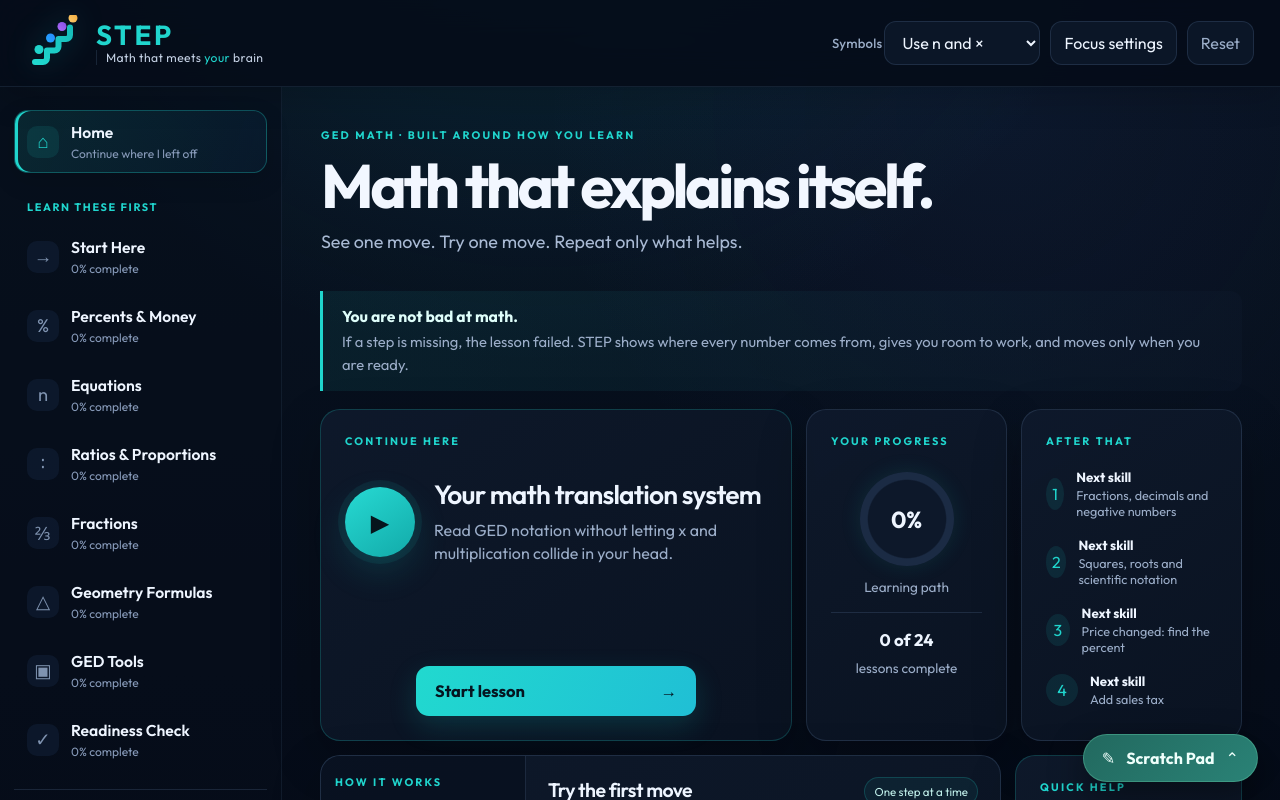
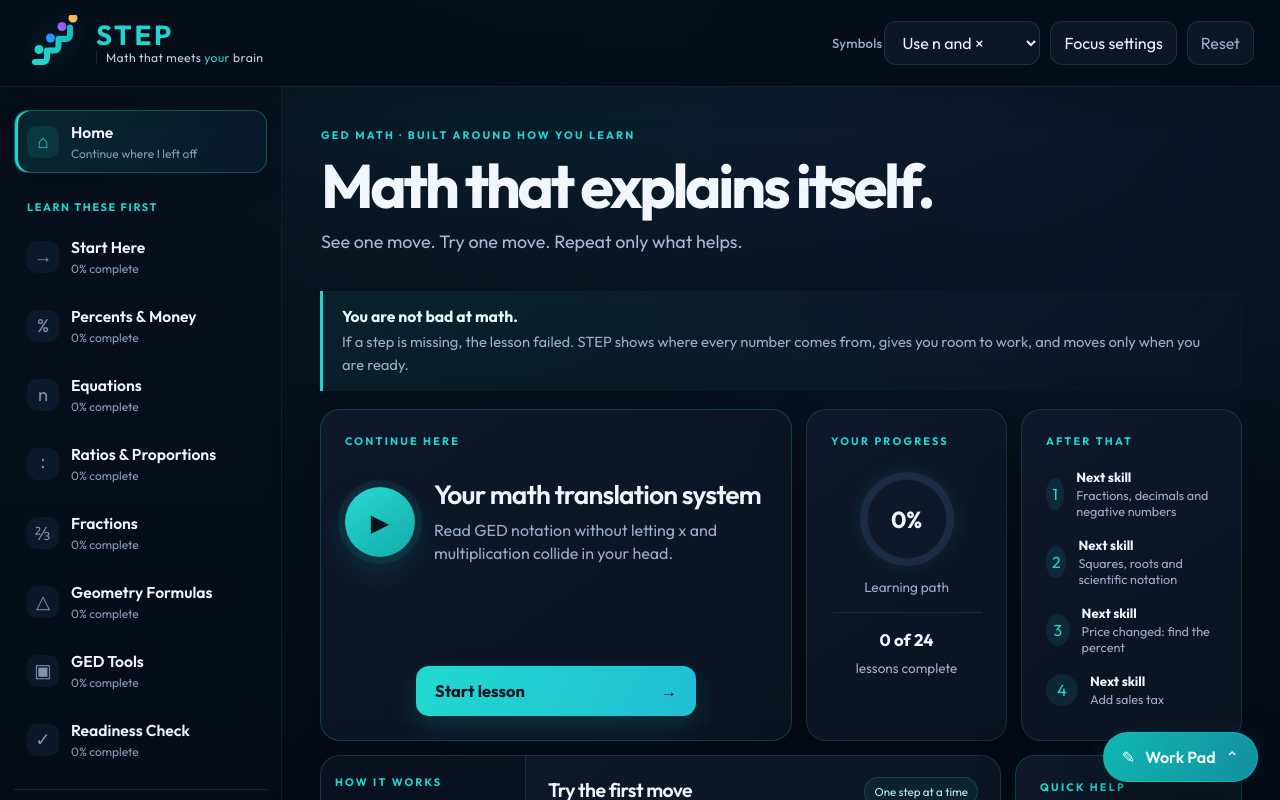
Before and after one commit to Kodaxadev/ged-math-path, a React (Vite) app: page / in a window 1280 px wide. Shown: the top 800 px of the page. Built offline with nearby package versions, Linux system fonts and the light colour scheme.

Commit message:
Align stable scratch pad with STEP dark brand

```diff
--- a/src/components/ScratchPad.tsx
+++ b/src/components/ScratchPad.tsx
@@ -9,12 +9,12 @@ const MAX_STROKES = 160;
 const MAX_POINTS_PER_STROKE = 900;
 const MIN_POINT_DISTANCE = 0.0025;
 
-const launch: CSSProperties = { position: 'fixed', right: 22, bottom: 18, zIndex: 20, display: 'flex', alignItems: 'center', gap: 11, border: '1px solid rgba(105,214,174,.34)', borderRadius: 999, padding: '13px 18px', minHeight: 48, background: 'linear-gradient(135deg, #22695f, #2a8276)', color: '#effffb', fontWeight: 650, boxShadow: '0 14px 36px rgba(0,0,0,.42)' };
-const panel: CSSProperties = { position: 'fixed', right: 12, bottom: 12, zIndex: 20, width: 'min(440px, calc(100vw - 24px))', maxHeight: 'calc(100dvh - 24px)', overflowY: 'auto', background: '#111826', border: '1px solid #263448', borderRadius: 16, boxShadow: '0 18px 48px rgba(0,0,0,.48)' };
-const head: CSSProperties = { display: 'flex', alignItems: 'center', justifyContent: 'space-between', padding: '13px 15px', borderBottom: '1px solid #263448' };
-const row: CSSProperties = { display: 'flex', gap: 8, padding: '10px 12px', borderBottom: '1px solid #263448', flexWrap: 'wrap' };
-const button: CSSProperties = { border: '1px solid #263448', background: 'transparent', color: '#c0cede', borderRadius: 8, padding: '9px 12px', minHeight: 44 };
-const selected: CSSProperties = { ...button, color: '#07130f', background: '#69d6ae', borderColor: '#69d6ae', fontWeight: 700 };
+const launch: CSSProperties = { position: 'fixed', right: 22, bottom: 18, zIndex: 20, display: 'flex', alignItems: 'center', gap: 10, border: '1px solid rgba(32,213,205,.32)', borderRadius: 999, padding: '13px 18px', minHeight: 50, background: 'linear-gradient(120deg, #11b7b2, #138f9f)', color: '#f2fffd', fontWeight: 600, boxShadow: '0 17px 42px rgba(0,0,0,.45), 0 0 22px rgba(32,213,205,.12)' };
+const panel: CSSProperties = { position: 'fixed', right: 12, bottom: 12, zIndex: 20, width: 'min(450px, calc(100vw - 24px))', maxHeight: 'calc(100dvh - 24px)', overflowY: 'auto', background: 'linear-gradient(150deg, #101d31, #081321)', border: '1px solid rgba(32,213,205,.2)', borderRadius: 20, boxShadow: '0 25px 68px rgba(0,0,0,.52)' };
+const head: CSSProperties = { display: 'flex', alignItems: 'center', justifyContent: 'space-between', gap: 12, padding: '14px 15px', borderBottom: '1px solid rgba(123,160,207,.14)' };
+const row: CSSProperties = { display: 'flex', gap: 8, padding: '10px 12px', borderBottom: '1px solid rgba(123,160,207,.12)', flexWrap: 'wrap' };
+const button: CSSProperties = { border: '1px solid rgba(123,160,207,.21)', background: 'rgba(19,34,57,.72)', color: '#c4d2e5', borderRadius: 11, padding: '9px 12px', minHeight: 44 };
+const selected: CSSProperties = { ...button, color: '#061720', background: '#20d5cd', borderColor: '#20d5cd', fontWeight: 600 };
 
 function saveLocal(key: string, value: string): boolean {
   try {
@@ -97,8 +97,8 @@ export function ScratchPad() {
   }
 
   function setPen(ctx: CanvasRenderingContext2D, isErase: boolean) {
-    ctx.strokeStyle = isErase ? '#f8f7f2' : '#152136';
-    ctx.fillStyle = isErase ? '#f8f7f2' : '#152136';
+    ctx.strokeStyle = isErase ? '#fbfaf5' : '#12233b';
+    ctx.fillStyle = isErase ? '#fbfaf5' : '#12233b';
     ctx.lineWidth = isErase ? 18 : 3;
     ctx.lineCap = 'round';
     ctx.lineJoin = 'round';
@@ -128,7 +128,7 @@ export function ScratchPad() {
     canvas.width = Math.max(1, Math.round(width * ratio));
     canvas.height = Math.max(1, Math.round(height * ratio));
     ctx.setTransform(ratio, 0, 0, ratio, 0, 0);
-    ctx.fillStyle = '#f8f7f2';
+    ctx.fillStyle = '#fbfaf5';
     ctx.fillRect(0, 0, width, height);
     strokesRef.current.forEach((stroke) => drawStroke(ctx, width, height, stroke));
   }
@@ -199,12 +199,15 @@ export function ScratchPad() {
     window.requestAnimationFrame(() => launchRef.current?.focus());
   }
 
-  if (!open) return <button ref={launchRef} type="button" style={launch} onClick={() => setOpen(true)} aria-haspopup="dialog" aria-label="Open scratch pad"><span aria-hidden="true">✎</span> Scratch Pad <span aria-hidden="true">⌃</span></button>;
+  if (!open) return <button ref={launchRef} type="button" style={launch} onClick={() => setOpen(true)} aria-haspopup="dialog" aria-label="Open work pad"><span aria-hidden="true">✎</span> Work Pad <span aria-hidden="true">⌃</span></button>;
 
   return (
     <aside style={panel} role="dialog" aria-labelledby={titleId}>
-      <header style={head}><strong id={titleId}>Scratch Pad</strong><button ref={minimizeRef} type="button" style={button} onClick={minimize}>Minimize</button></header>
-      <div style={row} role="group" aria-label="Choose scratch pad mode">
+      <header style={head}>
+        <div style={{ display: 'flex', alignItems: 'center', gap: 10 }}><img src="/brand/step-mark.svg" alt="" aria-hidden="true" style={{ width: 31, height: 31 }} /><strong id={titleId}>Work Pad</strong></div>
+        <button ref={minimizeRef} type="button" style={button} onClick={minimize}>Minimize</button>
+      </header>
+      <div style={row} role="group" aria-label="Choose work pad mode">
         <button type="button" aria-pressed={mode === 'draw'} style={mode === 'draw' ? selected : button} onClick={() => setMode('draw')}>Draw</button>
         <button type="button" aria-pressed={mode === 'type'} style={mode === 'type' ? selected : button} onClick={() => setMode('type')}>Type work</button>
       </div>
@@ -219,9 +222,9 @@ export function ScratchPad() {
           <canvas
             ref={canvasRef}
             role="img"
-            aria-label="Drawn scratch work area"
+            aria-label="Drawn work area"
             aria-describedby={canvasDescriptionId}
-            style={{ display: 'block', width: '100%', height: 300, background: '#f8f7f2', cursor: 'crosshair', touchAction: 'none' }}
+            style={{ display: 'block', width: '100%', height: 300, background: '#fbfaf5', cursor: 'crosshair', touchAction: 'none' }}
             onPointerDown={start}
             onPointerMove={move}
             onPointerUp={finishStroke}
@@ -230,13 +233,13 @@ export function ScratchPad() {
         </>
       ) : (
         <div className="typed-pad">
-          <label htmlFor="typed-work">Type your scratch work</label>
+          <label htmlFor="typed-work">Type your work</label>
           <textarea id="typed-work" value={notes} onChange={(event) => setNotes(event.target.value)} placeholder="Example: 48 - 36 = 12" rows={10} />
           <button type="button" style={button} onClick={clearCurrent}>Clear typed work</button>
         </div>
       )}
-      {storageWarning && <p role="status" style={{ color: '#e9bd64', fontSize: '.82rem', margin: 0, padding: '10px 13px' }}>Storage is full or unavailable. Clear the pad before saving more work.</p>}
-      <p style={{ color: '#b2c3d8', fontSize: '.78rem', margin: 0, padding: '10px 13px' }}>Your work stays here when minimized. It is saved only in this browser.</p>
+      {storageWarning && <p role="status" style={{ color: '#f7c25a', fontSize: '.82rem', margin: 0, padding: '10px 13px' }}>Storage is full or unavailable. Clear the pad before saving more work.</p>}
+      <p style={{ color: '#a9bad4', fontSize: '.78rem', margin: 0, padding: '10px 13px' }}>Your work stays here when minimized. Saved only in this browser.</p>
     </aside>
   );
 }
```
